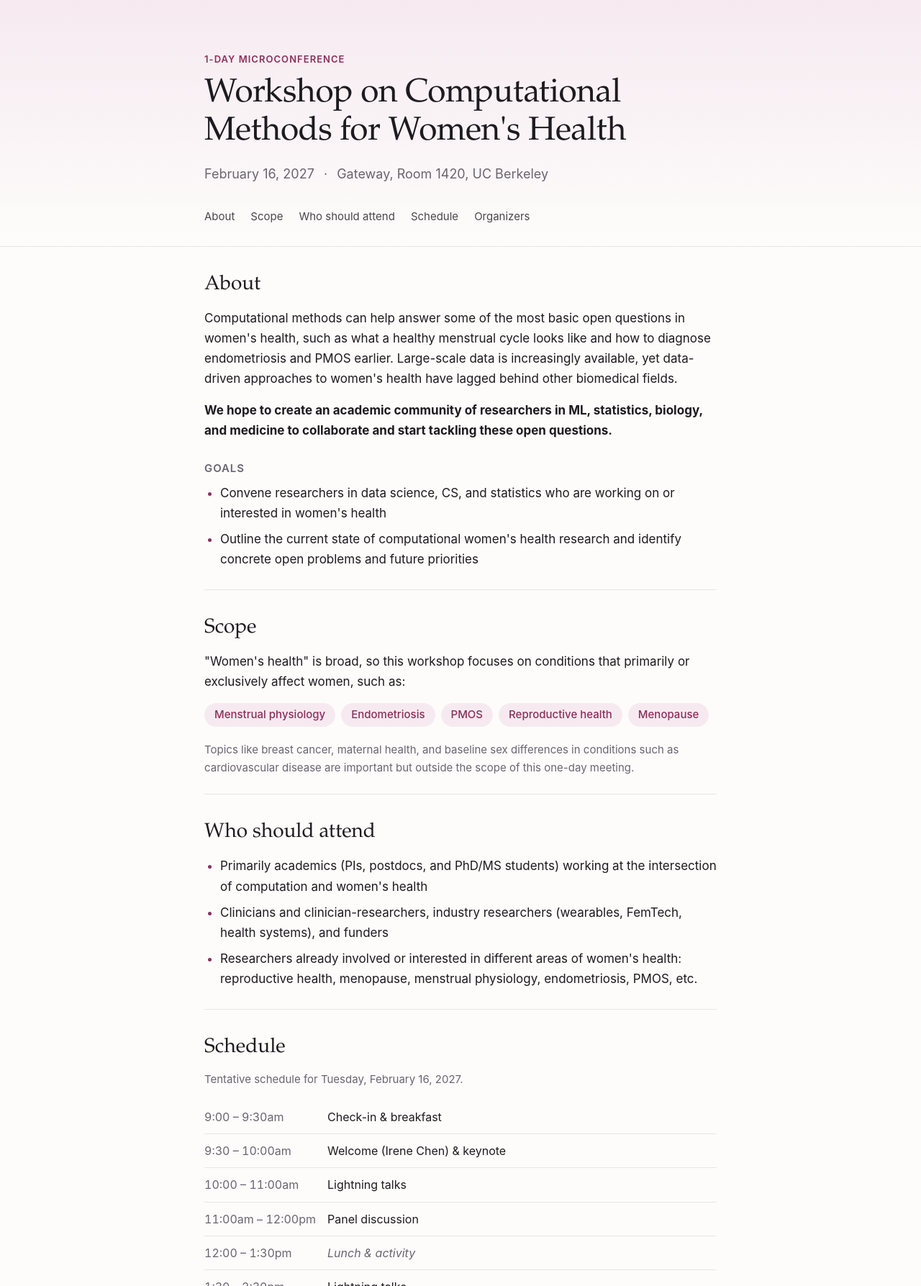
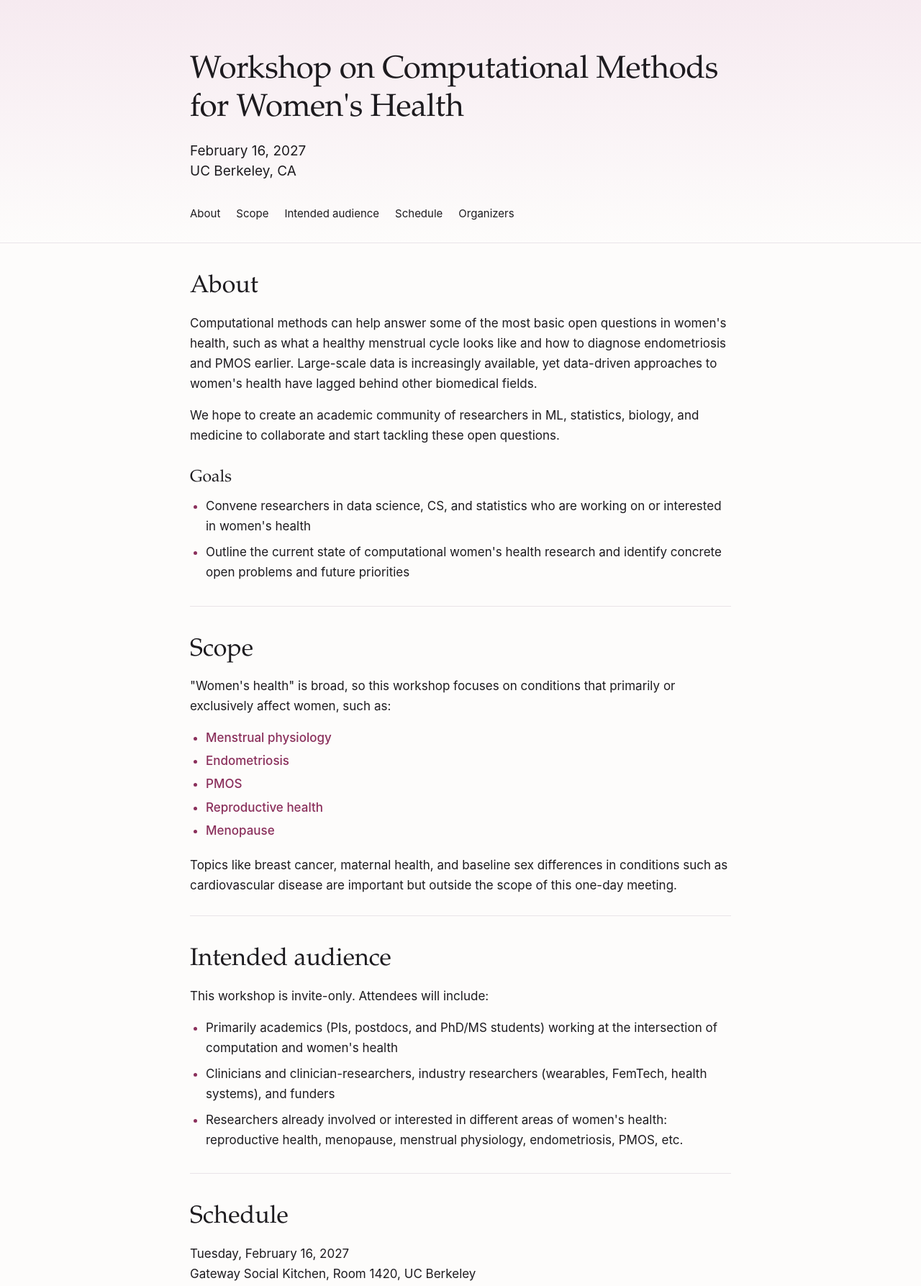
Before and after one commit to compwomenshealth/compwomenshealth.github.io, a plain HTML site: page index.html in a window 1280 px wide. Shown: the top 1787 px of the page at 72% size. Drawn offline with Linux system fonts and the light colour scheme.

Commit message:
Add files via upload

```diff
--- a/index.html
+++ b/index.html
@@ -4,9 +4,9 @@
   <meta charset="utf-8">
   <meta name="viewport" content="width=device-width, initial-scale=1">
   <title>Workshop on Computational Methods for Women's Health</title>
-  <meta name="description" content="A one-day microconference at UC Berkeley convening researchers in ML, statistics, biology, and medicine working on computational approaches to women's health.">
+  <meta name="description" content="A one-day workshop at UC Berkeley convening researchers in ML, statistics, biology, and medicine working on computational approaches to women's health.">
   <meta property="og:title" content="Workshop on Computational Methods for Women's Health">
-  <meta property="og:description" content="February 16, 2027 · UC Berkeley · A one-day microconference">
+  <meta property="og:description" content="February 16, 2027 · UC Berkeley, CA">
   <meta property="og:url" content="https://compwomenshealth.github.io/">
   <meta property="og:type" content="website">
   <link rel="canonical" href="https://compwomenshealth.github.io/">
@@ -16,17 +16,12 @@
 <body>
   <header class="hero">
     <div class="wrapper">
-      <p class="eyebrow">1-day microconference</p>
-      <h1>Workshop on Computational Methods for Women's Health</h1>
-      <p class="meta">
-        <span>February 16, 2027</span>
-        <span class="dot" aria-hidden="true">·</span>
-        <span>Gateway, Room 1420, UC Berkeley</span>
-      </p>
+      <h1>Workshop on Computational Methods<br> for Women's Health</h1>
+      <p class="meta">February 16, 2027<br>UC Berkeley, CA</p>
       <nav class="nav" aria-label="Sections">
         <a href="#about">About</a>
         <a href="#scope">Scope</a>
-        <a href="#audience">Who should attend</a>
+        <a href="#audience">Intended audience</a>
         <a href="#schedule">Schedule</a>
         <a href="#organizers">Organizers</a>
       </nav>
@@ -37,7 +32,7 @@
     <section id="about">
       <h2>About</h2>
       <p>Computational methods can help answer some of the most basic open questions in women's health, such as what a healthy menstrual cycle looks like and how to diagnose endometriosis and PMOS earlier. Large-scale data is increasingly available, yet data-driven approaches to women's health have lagged behind other biomedical fields.</p>
-      <p><strong>We hope to create an academic community of researchers in ML, statistics, biology, and medicine to collaborate and start tackling these open questions.</strong></p>
+      <p>We hope to create an academic community of researchers in ML, statistics, biology, and medicine to collaborate and start tackling these open questions.</p>
 
       <h3>Goals</h3>
       <ul>
@@ -49,18 +44,19 @@
     <section id="scope">
       <h2>Scope</h2>
       <p>"Women's health" is broad, so this workshop focuses on conditions that primarily or exclusively affect women, such as:</p>
-      <ul class="tags">
+      <ul class="conditions">
         <li>Menstrual physiology</li>
         <li>Endometriosis</li>
         <li>PMOS</li>
         <li>Reproductive health</li>
         <li>Menopause</li>
       </ul>
-      <p class="muted">Topics like breast cancer, maternal health, and baseline sex differences in conditions such as cardiovascular disease are important but outside the scope of this one-day meeting.</p>
+      <p>Topics like breast cancer, maternal health, and baseline sex differences in conditions such as cardiovascular disease are important but outside the scope of this one-day meeting.</p>
     </section>
 
     <section id="audience">
-      <h2>Who should attend</h2>
+      <h2>Intended audience</h2>
+      <p>This workshop is invite-only. Attendees will include:</p>
       <ul>
         <li>Primarily academics (PIs, postdocs, and PhD/MS students) working at the intersection of computation and women's health</li>
         <li>Clinicians and clinician-researchers, industry researchers (wearables, FemTech, health systems), and funders</li>
@@ -70,19 +66,19 @@
 
     <section id="schedule">
       <h2>Schedule</h2>
-      <p class="muted">Tentative schedule for Tuesday, February 16, 2027.</p>
+      <p>Tuesday, February 16, 2027<br>Gateway Social Kitchen, Room 1420, UC Berkeley</p>
       <table class="schedule">
         <tbody>
           <tr><td>9:00 – 9:30am</td><td>Check-in &amp; breakfast</td></tr>
           <tr><td>9:30 – 10:00am</td><td>Welcome (Irene Chen) &amp; keynote</td></tr>
           <tr><td>10:00 – 11:00am</td><td>Lightning talks</td></tr>
           <tr><td>11:00am – 12:00pm</td><td>Panel discussion</td></tr>
-          <tr class="break"><td>12:00 – 1:30pm</td><td>Lunch &amp; activity</td></tr>
+          <tr><td>12:00 – 1:30pm</td><td>Lunch &amp; activity</td></tr>
           <tr><td>1:30 – 2:30pm</td><td>Lightning talks</td></tr>
           <tr><td>2:30 – 4:00pm</td><td>Breakout groups by research area/interests to outline and begin drafting white paper sections</td></tr>
           <tr><td>4:00 – 4:45pm</td><td>Synthesis: elevator pitch from each breakout group</td></tr>
           <tr><td>4:45 – 5:00pm</td><td>Conclusions</td></tr>
-          <tr class="break"><td>5:00 – 7:00pm</td><td>Dinner</td></tr>
+          <tr><td>5:00 – 7:00pm</td><td>Dinner</td></tr>
         </tbody>
       </table>
 
@@ -97,11 +93,16 @@
     <section id="organizers">
       <h2>Organizers</h2>
       <!-- To link a name, wrap it like: <a href="https://example.com">Name</a> -->
-      <ul class="organizers">
-        <li>Nitya Thakkar</li>
-        <li>Irene Chen</li>
-      </ul>
-      <p class="muted">Location: Gateway Social Kitchen, Room 1420, UC Berkeley (Berkeley, CA, USA)</p>
+      <div class="organizers">
+        <figure>
+          <img src="nitya.png" alt="Nitya Thakkar">
+          <figcaption>Nitya Thakkar</figcaption>
+        </figure>
+        <figure>
+          <img src="irene.jpeg" alt="Irene Chen">
+          <figcaption>Irene Chen</figcaption>
+        </figure>
+      </div>
     </section>
   </main>
 
--- a/style.css
+++ b/style.css
@@ -1,6 +1,5 @@
 :root {
   --text: #1d1b1f;
-  --muted: #6b6470;
   --accent: #8a2f5b;
   --accent-soft: #f6eaf0;
   --rule: #e9e4e8;
@@ -22,7 +21,7 @@ body {
 }
 
 .wrapper {
-  max-width: 760px;
+  max-width: 800px;
   margin: 0 auto;
   padding: 0 24px;
 }
@@ -36,72 +35,65 @@ a:hover { text-decoration: underline; }
   border-bottom: 1px solid var(--rule);
   padding: 72px 0 28px;
 }
-.eyebrow {
-  margin: 0 0 12px;
-  font-size: 13px;
-  font-weight: 600;
-  letter-spacing: 0.08em;
-  text-transform: uppercase;
-  color: var(--accent);
-}
 h1 {
-  margin: 0 0 16px;
-  font: 500 clamp(32px, 6vw, 46px)/1.15 var(--serif);
+  margin: 0 0 18px;
+  font: 500 clamp(30px, 5.4vw, 44px)/1.2 var(--serif);
   letter-spacing: -0.01em;
 }
 .meta {
   margin: 0 0 32px;
-  font-size: 18px;
-  color: var(--muted);
+  font-size: 19px;
+  line-height: 1.5;
 }
-.meta .dot { margin: 0 8px; }
 .nav { display: flex; flex-wrap: wrap; gap: 6px 22px; font-size: 15px; }
-.nav a { color: var(--text); opacity: 0.8; }
-.nav a:hover { color: var(--accent); opacity: 1; text-decoration: none; }
+.nav a { color: var(--text); }
+.nav a:hover { color: var(--accent); text-decoration: none; }
 
 /* Sections */
 main { padding-top: 16px; padding-bottom: 48px; }
-section { padding: 36px 0 8px; border-bottom: 1px solid var(--rule); scroll-margin-top: 16px; }
+section { padding: 40px 0 12px; border-bottom: 1px solid var(--rule); scroll-margin-top: 16px; }
 section:last-child { border-bottom: 0; }
-h2 { margin: 0 0 14px; font: 500 28px/1.25 var(--serif); }
-h3 { margin: 28px 0 10px; font: 600 15px/1.4 var(--sans); letter-spacing: 0.06em; text-transform: uppercase; color: var(--muted); }
+h2 { margin: 0 0 16px; font: 500 34px/1.2 var(--serif); }
+h3 { margin: 30px 0 10px; font: 500 23px/1.3 var(--serif); }
 p { margin: 0 0 16px; }
 ul { margin: 0 0 20px; padding-left: 22px; }
 li { margin-bottom: 8px; }
 li::marker { color: var(--accent); }
-.muted { color: var(--muted); font-size: 15px; }
 
-/* Topic chips */
-.tags { list-style: none; padding: 0; display: flex; flex-wrap: wrap; gap: 8px; }
-.tags li {
-  margin: 0;
-  padding: 4px 14px;
-  border-radius: 999px;
-  background: var(--accent-soft);
-  color: var(--accent);
-  font-size: 15px;
-  font-weight: 500;
+/* Schedule */
+.schedule { width: 100%; border-collapse: collapse; margin-bottom: 12px; }
+.schedule td { padding: 10px 0; border-bottom: 1px solid var(--rule); vertical-align: top; }
+.schedule td:first-child {
+  width: 180px;
+  padding-right: 16px;
+  white-space: nowrap;
+  font-variant-numeric: tabular-nums;
 }
 
-/* Schedule */
-.schedule { width: 100%; border-collapse: collapse; margin-bottom: 12px; font-size: 16px; }
-.schedule td { padding: 10px 0; border-bottom: 1px solid var(--rule); vertical-align: top; }
-.schedule td:first-child {
-  width: 170px;
-  padding-right: 16px;
-  white-space: nowrap;
-  color: var(--muted);
-  font-variant-numeric: tabular-nums;
+/* Organizers */
+.organizers { display: flex; flex-wrap: wrap; gap: 40px; margin-bottom: 24px; }
+.organizers figure { margin: 0; text-align: center; }
+.organizers img {
+  width: 150px;
+  height: 150px;
+  border-radius: 50%;
+  object-fit: cover;
+  display: block;
+  margin-bottom: 10px;
+  background: var(--accent-soft);
 }
-.schedule tr.break td:last-child { color: var(--muted); font-style: italic; }
-
-.organizers { list-style: none; padding: 0; font-size: 18px; }
+.organizers figcaption { font-size: 18px; }
 
 /* Footer */
-.footer { border-top: 1px solid var(--rule); padding: 24px 0 40px; font-size: 14px; color: var(--muted); }
+.footer { border-top: 1px solid var(--rule); padding: 24px 0 40px; font-size: 14px; }
 
-@media (max-width: 560px) {
+@media (max-width: 640px) {
   body { font-size: 16px; }
   .hero { padding-top: 48px; }
+  h1 br { display: none; }
+  h2 { font-size: 30px; }
   .schedule td:first-child { width: auto; white-space: normal; min-width: 96px; }
 }
+
+/* Scope conditions: pink bullet list */
+.conditions li { color: var(--accent); font-weight: 500; margin-bottom: 4px; }
```
Also changed, not shown: irene.jpeg (added), 1 other file.
